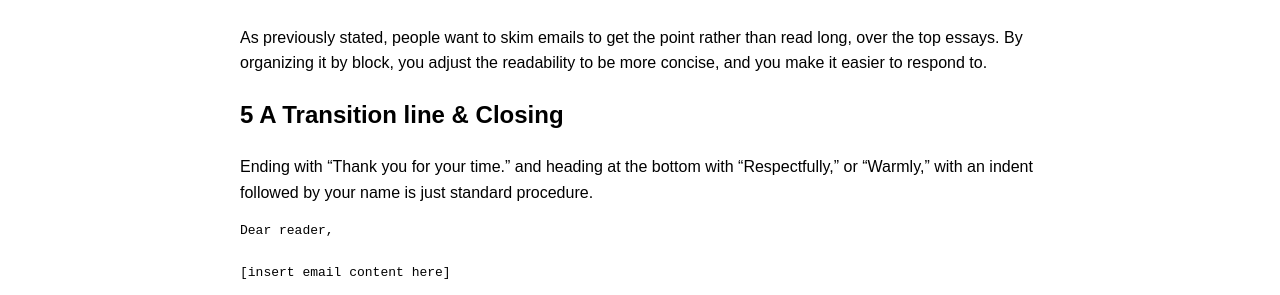
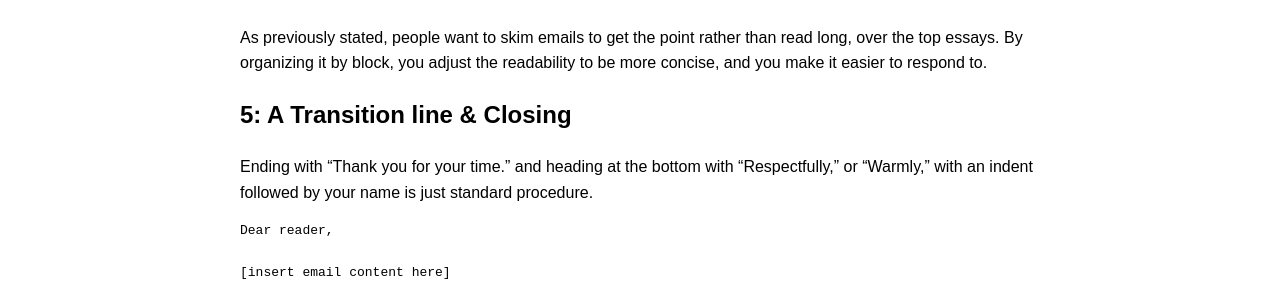
Before and after one commit to CaptainSapphire/PH-s-Blog, a Jekyll site: the page built from _posts/2024-08-15-Email-Etiquette.md, in a window 1280 px wide. Shown: the part 1021-1316 px from the top of the page. Built offline with Jekyll 4.4.1, drawn with Linux system fonts in a browser that asks for light colours; our own code applies the rules of GitHub Pages for plain Markdown files.

````diff
--- a/_posts/2024-08-15-Email-Etiquette.md
+++ b/_posts/2024-08-15-Email-Etiquette.md
@@ -21,7 +21,7 @@ you care about the individual you are emailing.
 As previously stated, people want to skim emails to get the point rather than read long, over the top essays. By organizing it by block, you adjust
 the readability to be more concise, and you make it easier to respond to.
 
-# 5 A Transition line & Closing
+# 5: A Transition line & Closing
 Ending with "Thank you for your time." and heading at the bottom with "Respectfully," or "Warmly," with an indent followed by your name is just standard procedure.
 ```
 Dear reader,
````
